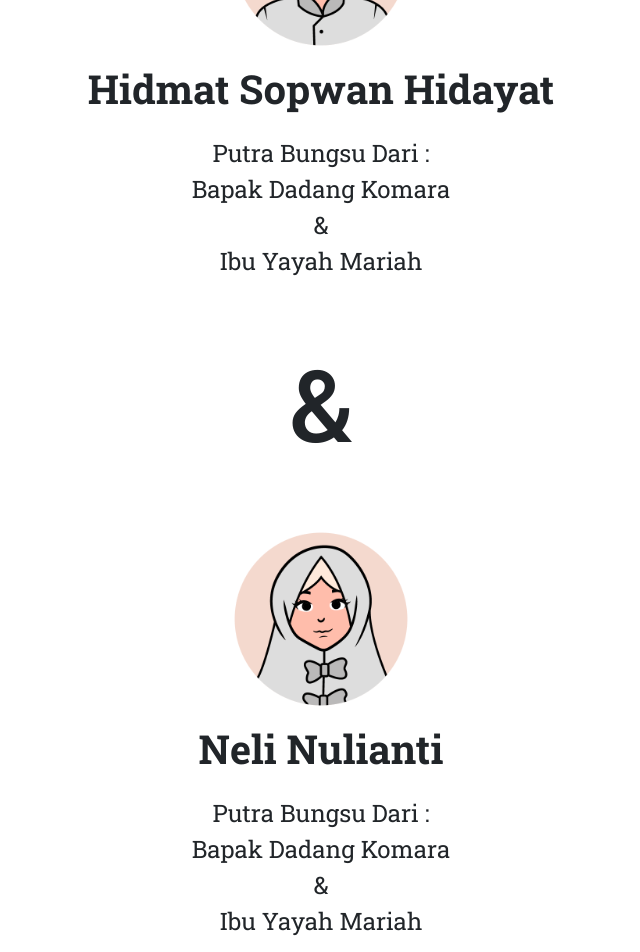
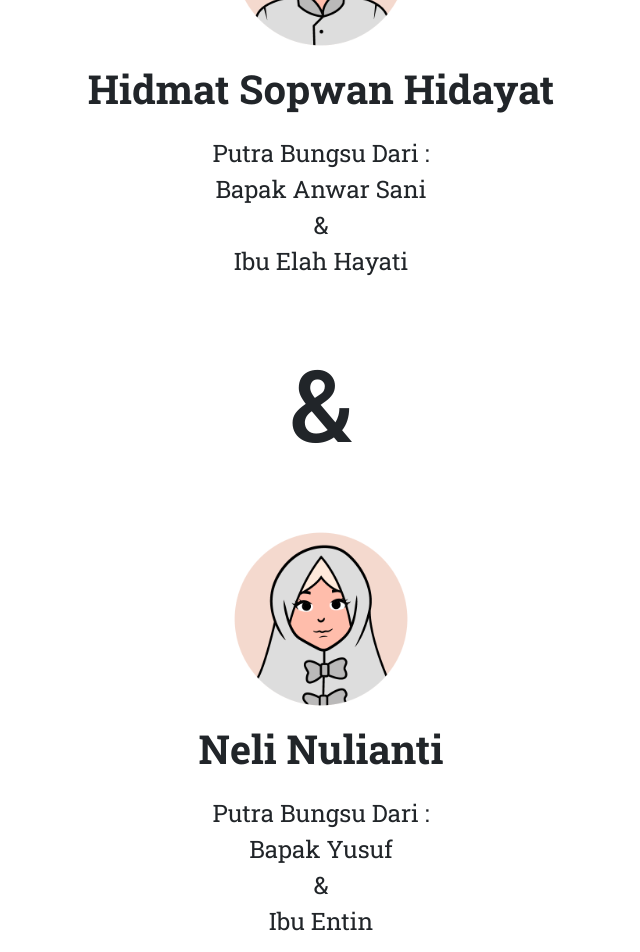
Before and after one commit to DikyGIT/undangan-pernikahan, a React (Vite) app: page / in a window 1280 px wide. Shown: the part 2080-3032 px from the top of the page, without its empty margins (319-959 px from the left). Built offline with nearby package versions, Linux system fonts and the light colour scheme.

Commit message:
revisi nama mempelai

```diff
--- a/src/App.jsx
+++ b/src/App.jsx
@@ -122,8 +122,8 @@ function App() {
               <img src={Pria} alt="" width="200px" />
               <p className="fw-bold fs-1">Hidmat Sopwan Hidayat</p>
               <p className="fs-4">
-                Putra Bungsu Dari : <br /> Bapak Dadang Komara <br /> & <br />
-                Ibu Yayah Mariah
+                Putra Bungsu Dari : <br /> Bapak Anwar Sani <br /> & <br />
+                Ibu Elah Hayati
               </p>
             </Col>
           </Row>
@@ -139,8 +139,8 @@ function App() {
               <img src={Wanita} alt="" width="200px" />
               <p className="fw-bold fs-1">Neli Nulianti</p>
               <p className="fs-4">
-                Putra Bungsu Dari : <br /> Bapak Dadang Komara <br /> & <br />
-                Ibu Yayah Mariah
+                Putra Bungsu Dari : <br /> Bapak Yusuf <br /> & <br />
+                Ibu Entin
               </p>
             </Col>
           </Row>
```
